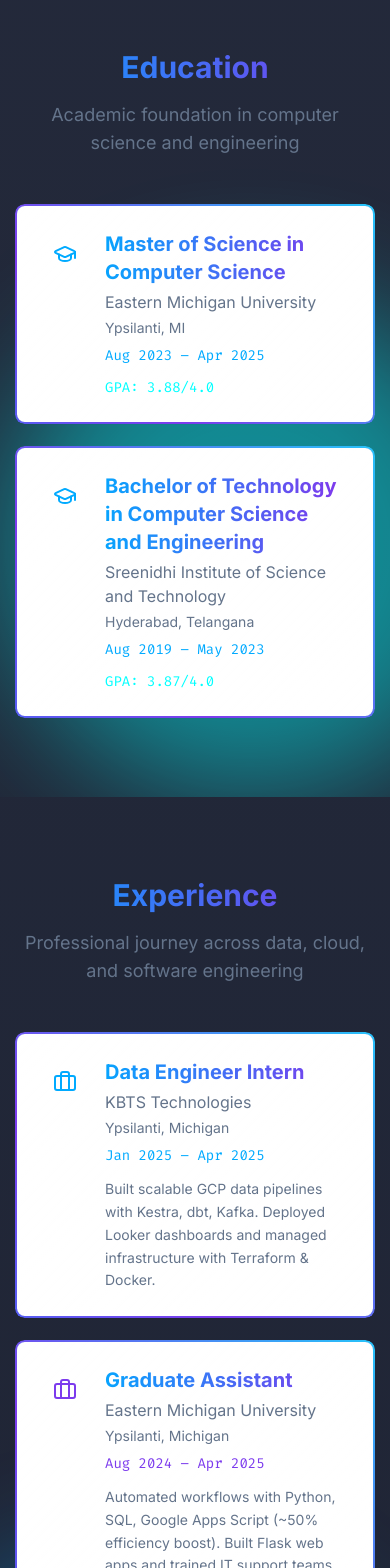
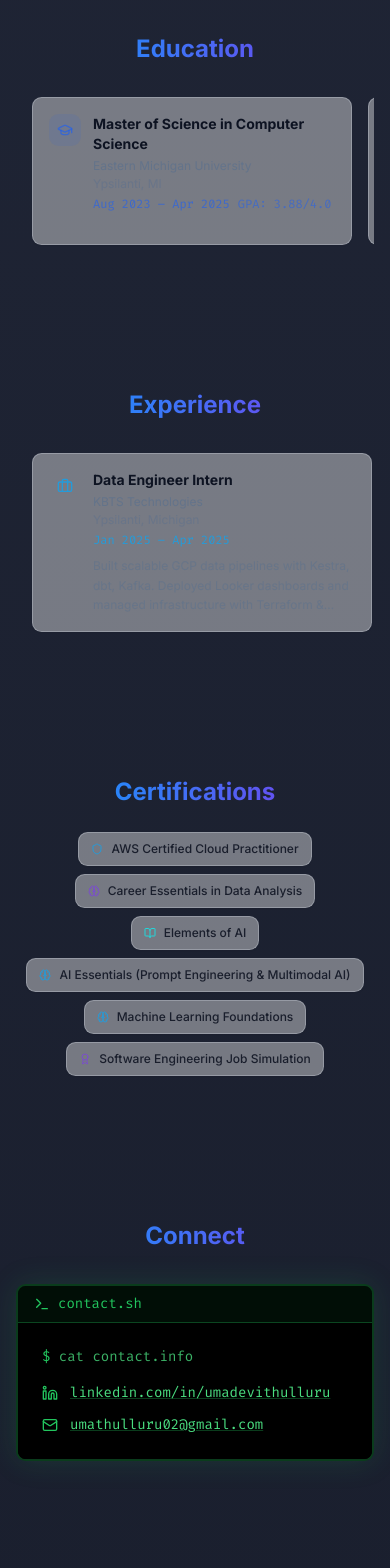
Before and after one commit to umasunshine002/portfolio-website, a React (Vite) app: page / in a window 390 px wide. Shown: the part 6900-8468 px from the top of the page. Built offline with nearby package versions, Linux system fonts and the light colour scheme.

Commit message:
Refactor: Adjust layout and colors

```diff
--- a/src/components/CareerRoadmap.tsx
+++ b/src/components/CareerRoadmap.tsx
@@ -39,10 +39,9 @@ const CareerRoadmap = () => {
   ];
 
   return (
-    <section id="experience" className="relative py-20 overflow-hidden">
+    <section id="experience" className="relative py-16 overflow-hidden">
       {/* Background effects */}
-      <div className="absolute inset-0 circuit-pattern opacity-10" />
-      <div className="absolute top-1/2 right-0 w-[500px] h-[500px] bg-[hsl(var(--cyber-blue))] rounded-full blur-3xl opacity-5 animate-pulse" />
+      <div className="absolute inset-0 circuit-pattern opacity-5" />
 
       <div className="container mx-auto px-4 relative z-10">
         <motion.div
@@ -50,40 +49,37 @@ const CareerRoadmap = () => {
           whileInView={{ opacity: 1, y: 0 }}
           viewport={{ once: true }}
           transition={{ duration: 0.6 }}
-          className="text-center mb-12"
+          className="text-center mb-8"
         >
-          <h2 className="text-3xl md:text-5xl font-bold mb-4 gradient-text">Experience</h2>
-          <p className="text-lg text-muted-foreground max-w-3xl mx-auto">
-            Professional journey across data, cloud, and software engineering
-          </p>
+          <h2 className="text-2xl md:text-3xl font-bold mb-2 gradient-text">Experience</h2>
         </motion.div>
 
-        {/* Vertical compact layout */}
-        <div className="space-y-6 max-w-4xl mx-auto">
+        <div className="flex gap-4 overflow-x-auto pb-4 px-4 scrollbar-hide">
           {experiences.map((exp, index) => (
             <motion.div
               key={index}
-              initial={{ opacity: 0, x: -30 }}
-              whileInView={{ opacity: 1, x: 0 }}
+              initial={{ opacity: 0, scale: 0.9 }}
+              whileInView={{ opacity: 1, scale: 1 }}
               viewport={{ once: true }}
-              transition={{ delay: index * 0.15, duration: 0.5 }}
+              transition={{ delay: index * 0.1, duration: 0.4 }}
+              className="flex-shrink-0 w-[340px]"
             >
-              <Card className="glass-card neon-border p-6 hover:neon-glow transition-all duration-300">
-                <div className="flex items-start gap-4">
+              <Card className="bg-background/40 border-border/30 p-4 h-full hover:bg-background/60 transition-all duration-300">
+                <div className="flex items-start gap-3">
                   <div
-                    className="w-12 h-12 rounded-xl flex items-center justify-center flex-shrink-0"
-                    style={{ backgroundColor: `${exp.color}20` }}
+                    className="w-8 h-8 rounded-lg flex items-center justify-center flex-shrink-0"
+                    style={{ backgroundColor: `${exp.color}15` }}
                   >
-                    <Briefcase className="w-6 h-6" style={{ color: exp.color }} />
+                    <Briefcase className="w-4 h-4" style={{ color: exp.color, opacity: 0.7 }} />
                   </div>
 
-                  <div className="flex-grow">
-                    <h3 className="text-xl font-bold gradient-text mb-1">{exp.role}</h3>
-                    <p className="text-base text-muted-foreground mb-1">{exp.company}</p>
-                    <p className="text-sm text-muted-foreground mb-2">{exp.location}</p>
-                    <p className="text-sm font-mono mb-3" style={{ color: exp.color }}>{exp.period}</p>
+                  <div className="flex-grow min-w-0">
+                    <h3 className="text-sm font-bold text-foreground/90 mb-1">{exp.role}</h3>
+                    <p className="text-xs text-muted-foreground mb-0.5">{exp.company}</p>
+                    <p className="text-xs text-muted-foreground/70 mb-1">{exp.location}</p>
+                    <p className="text-xs font-mono mb-2" style={{ color: exp.color, opacity: 0.7 }}>{exp.period}</p>
 
-                    <p className="text-sm text-muted-foreground leading-relaxed">
+                    <p className="text-xs text-muted-foreground/80 leading-relaxed line-clamp-3">
                       {exp.description}
                     </p>
                   </div>
--- a/src/components/CertificationsSection.tsx
+++ b/src/components/CertificationsSection.tsx
@@ -43,10 +43,9 @@ const CertificationsSection = () => {
   ];
 
   return (
-    <section id="certifications" className="relative py-32 overflow-hidden">
+    <section id="certifications" className="relative py-16 overflow-hidden">
       {/* Background effects */}
-      <div className="absolute inset-0 circuit-pattern opacity-10" />
-      <div className="absolute top-1/2 right-0 w-[600px] h-[600px] bg-[hsl(var(--cyber-blue))] rounded-full blur-3xl opacity-10 animate-pulse" />
+      <div className="absolute inset-0 circuit-pattern opacity-5" />
 
       <div className="container mx-auto px-4 relative z-10">
         <motion.div
@@ -54,34 +53,26 @@ const CertificationsSection = () => {
           whileInView={{ opacity: 1, y: 0 }}
           viewport={{ once: true }}
           transition={{ duration: 0.6 }}
-          className="text-center mb-20"
+          className="text-center mb-6"
         >
-          <h2 className="section-header mb-4">Certifications & Achievements</h2>
-          <p className="text-xl text-muted-foreground max-w-3xl mx-auto">
-            Continuous learning and professional development
-          </p>
+          <h2 className="text-2xl md:text-3xl font-bold mb-2 gradient-text">Certifications</h2>
         </motion.div>
 
-        <div className="grid md:grid-cols-2 lg:grid-cols-3 gap-6 max-w-6xl mx-auto">
+        <div className="flex flex-wrap gap-2 justify-center max-w-4xl mx-auto">
           {certifications.map((cert, index) => (
             <motion.div
               key={index}
-              initial={{ opacity: 0, scale: 0.9 }}
+              initial={{ opacity: 0, scale: 0.8 }}
               whileInView={{ opacity: 1, scale: 1 }}
               viewport={{ once: true }}
-              transition={{ delay: index * 0.1, duration: 0.4 }}
-              whileHover={{ scale: 1.05, y: -5 }}
+              transition={{ delay: index * 0.05, duration: 0.3 }}
+              whileHover={{ scale: 1.05 }}
             >
-              <Card className="glass-card neon-border p-6 h-full hover:neon-glow transition-all duration-300">
-                <div
-                  className="w-12 h-12 rounded-xl mb-4 flex items-center justify-center"
-                  style={{ backgroundColor: `${cert.color}20` }}
-                >
-                  <cert.icon className="w-6 h-6" style={{ color: cert.color }} />
+              <Card className="bg-background/40 border-border/30 px-3 py-2 hover:bg-background/60 transition-all duration-300">
+                <div className="flex items-center gap-2">
+                  <cert.icon className="w-3 h-3" style={{ color: cert.color, opacity: 0.7 }} />
+                  <span className="text-xs font-medium text-foreground/80">{cert.name}</span>
                 </div>
-
-                <h3 className="text-lg font-bold gradient-text mb-2">{cert.name}</h3>
-                <p className="text-sm text-muted-foreground">{cert.issuer}</p>
               </Card>
             </motion.div>
           ))}
--- a/src/components/ContactHub.tsx
+++ b/src/components/ContactHub.tsx
@@ -13,58 +13,54 @@ const ContactHub = () => {
   };
 
   return (
-    <section id="contact" className="relative py-32 overflow-hidden">
-      {/* Background effects */}
-      <div className="absolute inset-0 circuit-pattern opacity-10" />
-      <div className="absolute top-1/2 left-1/2 transform -translate-x-1/2 -translate-y-1/2 w-[800px] h-[800px] bg-gradient-to-r from-[hsl(var(--cyber-blue))] via-[hsl(var(--cyber-violet))] to-[hsl(var(--neon-glow))] rounded-full blur-3xl opacity-10 animate-pulse" />
-
+    <section id="contact" className="relative py-20 overflow-hidden">
       <div className="container mx-auto px-4 relative z-10">
         <motion.div
           initial={{ opacity: 0, y: 20 }}
           whileInView={{ opacity: 1, y: 0 }}
           viewport={{ once: true }}
           transition={{ duration: 0.6 }}
-          className="text-center max-w-4xl mx-auto"
+          className="text-center max-w-3xl mx-auto"
         >
-          <h2 className="section-header mb-12">Connect</h2>
+          <h2 className="text-2xl md:text-3xl font-bold mb-8 gradient-text">Connect</h2>
 
-          {/* Terminal-style contact box */}
+          {/* Classic terminal console */}
           <motion.div
             initial={{ opacity: 0, scale: 0.95 }}
             whileInView={{ opacity: 1, scale: 1 }}
             viewport={{ once: true }}
             transition={{ delay: 0.2 }}
-            className="glass-card neon-border rounded-2xl overflow-hidden mb-8"
+            className="bg-black border-2 border-green-500/30 rounded-lg overflow-hidden mb-8 shadow-[0_0_30px_rgba(34,197,94,0.15)]"
           >
-            <div className="bg-[hsl(var(--card))] border-b border-[hsl(var(--cyber-blue))] px-4 py-2 flex items-center gap-2">
-              <Terminal className="w-4 h-4 text-[hsl(var(--cyber-blue))]" />
-              <span className="font-mono text-sm text-[hsl(var(--cyber-blue))]">contact.sh</span>
+            <div className="bg-green-950/30 border-b border-green-500/30 px-4 py-2 flex items-center gap-2">
+              <Terminal className="w-4 h-4 text-green-500" />
+              <span className="font-mono text-sm text-green-500">contact.sh</span>
             </div>
 
-            <div className="p-8 font-mono text-sm text-left">
-              <div className="mb-2">
-                <span className="text-[hsl(var(--neon-glow))]">$</span>
-                <span className="text-muted-foreground"> cat contact.info</span>
+            <div className="p-6 font-mono text-sm text-left bg-black">
+              <div className="mb-3">
+                <span className="text-green-500">$</span>
+                <span className="text-green-400/80"> cat contact.info</span>
               </div>
-              <div className="space-y-4 mt-4">
-                <div className="flex items-center gap-3">
-                  <Linkedin className="w-5 h-5 text-[hsl(var(--cyber-blue))]" />
+              <div className="space-y-3 mt-4">
+                <div className="flex items-center gap-3 group">
+                  <Linkedin className="w-4 h-4 text-green-500" />
                   <a
                     href="https://www.linkedin.com/in/umadevithulluru/"
                     target="_blank"
                     rel="noopener noreferrer"
-                    onClick={() => handleTerminalClick("Opening LinkedIn...")}
-                    className="text-[hsl(var(--cyber-blue))] hover:underline"
+                    onClick={() => handleTerminalClick("→ Opening LinkedIn...")}
+                    className="text-green-400 hover:text-green-300 transition-colors underline decoration-green-500/30 hover:decoration-green-500"
                   >
                     linkedin.com/in/umadevithulluru
                   </a>
                 </div>
-                <div className="flex items-center gap-3">
-                  <Mail className="w-5 h-5 text-[hsl(var(--cyber-violet))]" />
+                <div className="flex items-center gap-3 group">
+                  <Mail className="w-4 h-4 text-green-500" />
                   <a
                     href={`mailto:${email}`}
-                    onClick={() => handleTerminalClick("Composing email...")}
-                    className="text-[hsl(var(--cyber-violet))] hover:underline"
+                    onClick={() => handleTerminalClick("→ Composing email...")}
+                    className="text-green-400 hover:text-green-300 transition-colors underline decoration-green-500/30 hover:decoration-green-500"
                   >
                     {email}
                   </a>
@@ -74,7 +70,7 @@ const ContactHub = () => {
                 <motion.div
                   initial={{ opacity: 0 }}
                   animate={{ opacity: 1 }}
-                  className="mt-4 text-[hsl(var(--neon-glow))]"
+                  className="mt-4 text-green-500"
                 >
                   {terminalText}
                   <span className="animate-pulse">_</span>
@@ -82,16 +78,6 @@ const ContactHub = () => {
               )}
             </div>
           </motion.div>
-
-          <motion.p
-            initial={{ opacity: 0 }}
-            whileInView={{ opacity: 1 }}
-            viewport={{ once: true }}
-            transition={{ delay: 0.4 }}
-            className="text-sm text-muted-foreground font-mono"
-          >
-            Crafted by Uma Devi Thulluru • Always Building the Future.
-          </motion.p>
         </motion.div>
       </div>
     </section>
--- a/src/components/EducationSection.tsx
+++ b/src/components/EducationSection.tsx
@@ -21,10 +21,9 @@ const EducationSection = () => {
   ];
 
   return (
-    <section id="education" className="relative py-20 overflow-hidden">
+    <section id="education" className="relative py-16 overflow-hidden">
       {/* Background effects */}
-      <div className="absolute inset-0 circuit-pattern opacity-10" />
-      <div className="absolute bottom-0 left-0 w-[500px] h-[500px] bg-[hsl(var(--neon-glow))] rounded-full blur-3xl opacity-5 animate-pulse" />
+      <div className="absolute inset-0 circuit-pattern opacity-5" />
 
       <div className="container mx-auto px-4 relative z-10">
         <motion.div
@@ -32,36 +31,34 @@ const EducationSection = () => {
           whileInView={{ opacity: 1, y: 0 }}
           viewport={{ once: true }}
           transition={{ duration: 0.6 }}
-          className="text-center mb-12"
+          className="text-center mb-8"
         >
-          <h2 className="text-3xl md:text-5xl font-bold mb-4 gradient-text">Education</h2>
-          <p className="text-lg text-muted-foreground max-w-3xl mx-auto">
-            Academic foundation in computer science and engineering
-          </p>
+          <h2 className="text-2xl md:text-3xl font-bold mb-2 gradient-text">Education</h2>
         </motion.div>
 
-        <div className="max-w-4xl mx-auto space-y-6">
+        <div className="flex gap-4 overflow-x-auto pb-4 px-4 scrollbar-hide">
           {education.map((edu, index) => (
             <motion.div
               key={index}
-              initial={{ opacity: 0, x: index % 2 === 0 ? -30 : 30 }}
-              whileInView={{ opacity: 1, x: 0 }}
+              initial={{ opacity: 0, scale: 0.9 }}
+              whileInView={{ opacity: 1, scale: 1 }}
               viewport={{ once: true }}
-              transition={{ delay: index * 0.2, duration: 0.5 }}
+              transition={{ delay: index * 0.1, duration: 0.4 }}
+              className="flex-shrink-0 w-[320px]"
             >
-              <Card className="glass-card neon-border p-6 hover:neon-glow transition-all duration-300">
-                <div className="flex items-start gap-4">
-                  <div className="w-12 h-12 rounded-xl bg-[hsl(var(--cyber-blue))]20 flex items-center justify-center flex-shrink-0">
-                    <GraduationCap className="w-6 h-6 text-[hsl(var(--cyber-blue))]" />
+              <Card className="bg-background/40 border-border/30 p-4 h-full hover:bg-background/60 transition-all duration-300">
+                <div className="flex items-start gap-3">
+                  <div className="w-8 h-8 rounded-lg bg-primary/10 flex items-center justify-center flex-shrink-0">
+                    <GraduationCap className="w-4 h-4 text-primary/70" />
                   </div>
 
-                  <div className="flex-grow">
-                    <h3 className="text-xl font-bold gradient-text mb-1">{edu.degree}</h3>
-                    <p className="text-base text-muted-foreground mb-1">{edu.institution}</p>
-                    <p className="text-sm text-muted-foreground mb-2">{edu.location}</p>
-                    <div className="flex flex-wrap items-center gap-3">
-                      <span className="text-sm font-mono text-[hsl(var(--cyber-blue))]">{edu.period}</span>
-                      <span className="text-sm font-mono text-[hsl(var(--neon-glow))]">GPA: {edu.gpa}</span>
+                  <div className="flex-grow min-w-0">
+                    <h3 className="text-sm font-bold text-foreground/90 mb-1 line-clamp-2">{edu.degree}</h3>
+                    <p className="text-xs text-muted-foreground mb-0.5">{edu.institution}</p>
+                    <p className="text-xs text-muted-foreground/70 mb-1">{edu.location}</p>
+                    <div className="flex flex-wrap items-center gap-2 text-xs">
+                      <span className="font-mono text-primary/70">{edu.period}</span>
+                      <span className="font-mono text-primary/60">GPA: {edu.gpa}</span>
                     </div>
                   </div>
                 </div>
```
